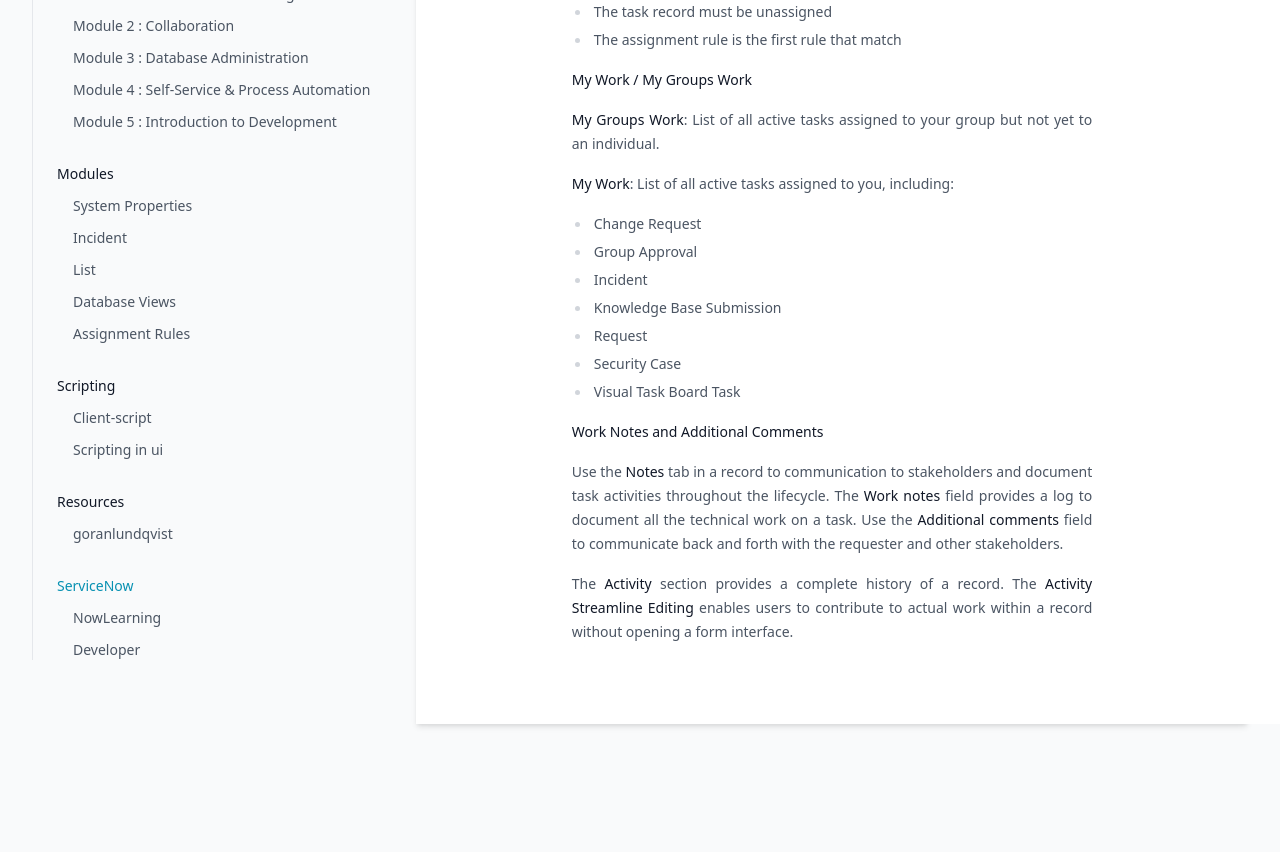
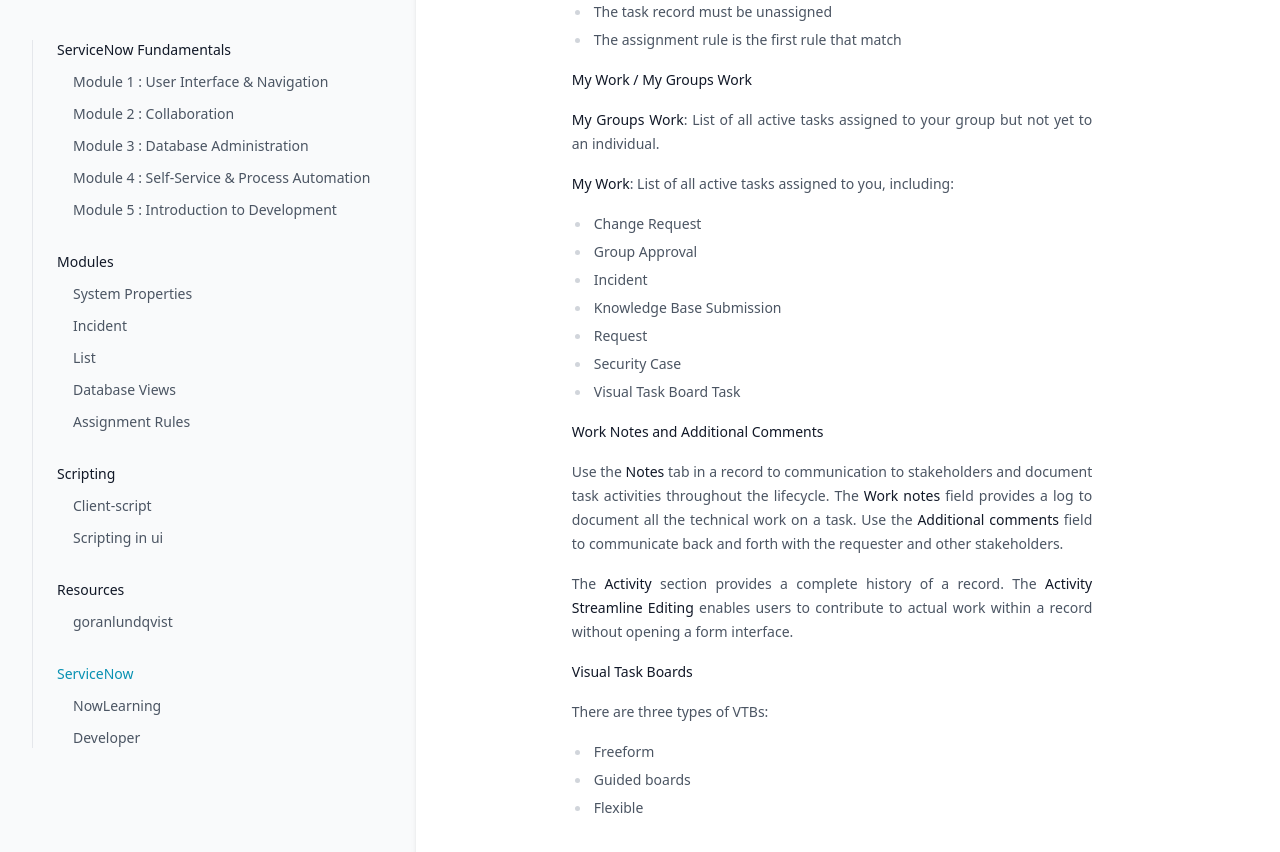
Before and after one commit to greglejeune/ebook, a Jekyll site: the page built from _servicenow/2021-11-01-snf-module2.md, in a window 1280 px wide and 900 px high, scrolled down 971 px. Shown: the top 852 px of the window. Built offline with Jekyll 4.4.1, drawn with Linux system fonts in a browser that asks for light colours.

Commit message:
Update 2021-11-01-snf-module2.md

```diff
--- a/_servicenow/2021-11-01-snf-module2.md
+++ b/_servicenow/2021-11-01-snf-module2.md
@@ -71,3 +71,15 @@ category: snf
 <p style="text-align: justify;">
     The <strong>Activity</strong> section provides a complete history of a record. The <strong>Activity Streamline Editing</strong> enables users to contribute to actual work within a record without opening a form interface.
 </p>
+
+<p style="text-align: justify;"><strong>Visual Task Boards</strong></p>
+
+<p style="text-align: justify;">
+    There are three types of VTBs:
+</p>
+
+<ul>
+  <li>Freeform</li>
+  <li>Guided boards</li>
+  <li>Flexible</li>
+</ul>
```
